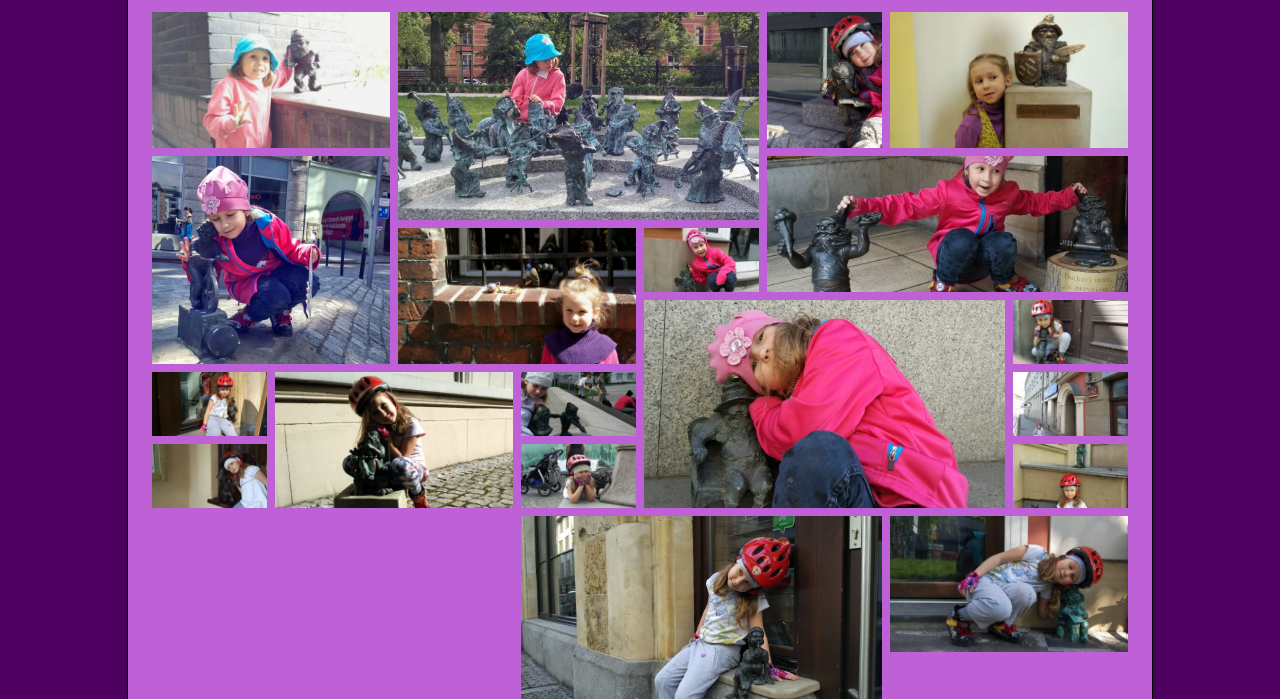
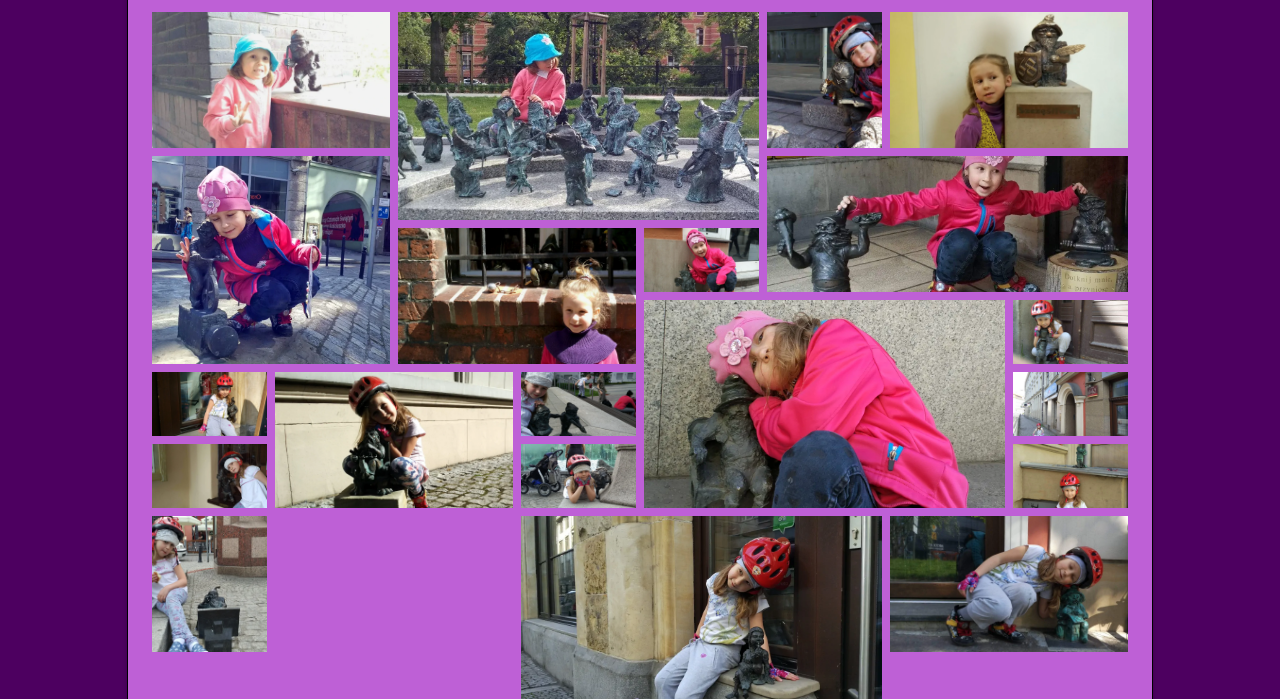
Before and after one commit to KrzysztofNyrek/JagodaWebPage, a website: page subpage/krasnale.html in a window 1280 px wide. Shown: the part 101-800 px from the top of the page. Drawn offline with nearby package versions, Linux system fonts and the light colour scheme; files that its build step writes are made by us from their sources.

Commit message:
Added 20's photo to gallery

```diff
--- a/sass/_gallery.scss
+++ b/sass/_gallery.scss
@@ -102,6 +102,11 @@
       grid-column: 1 / span 1;
       @include img_click;
     }
+    &--20 {
+      grid-row: 8 / span 2;
+      grid-column: 1 / span 1;
+      @include img_click;
+    }
   }
   &__img{
     width:100%;
--- a/subpage/krasnale.html
+++ b/subpage/krasnale.html
@@ -59,6 +59,7 @@
         <figure class="gallery__item gallery__item--17"><img src="../img/krasnale/krasnal_17.webp" alt="Jagoda z siedemnastym krasnalem." class="gallery__img"></figure>
         <figure class="gallery__item gallery__item--18"><img src="../img/krasnale/krasnal_18.webp" alt="Jagoda z osiemnastym krasnalem." class="gallery__img"></figure>
         <figure class="gallery__item gallery__item--19"><img src="../img/krasnale/krasnal_19.webp" alt="Jagoda z dziewiętnastym krasnalem." class="gallery__img"></figure>
+        <figure class="gallery__item gallery__item--20"><img src="../img/krasnale/krasnal_20.webp" alt="Jagoda z dwudziestym krasnalem." class="gallery__img"></figure>
       </section>
       <footer class="footer"><img src="../img/favicon_adnotio.png" alt="Logo Adnotio." class="adnotio__img"><p class="footer__text">&#64; Adnotio</p></footer>
     </div>
```
Also changed, not shown: img/krasnale/krasnal_20.webp (added).
